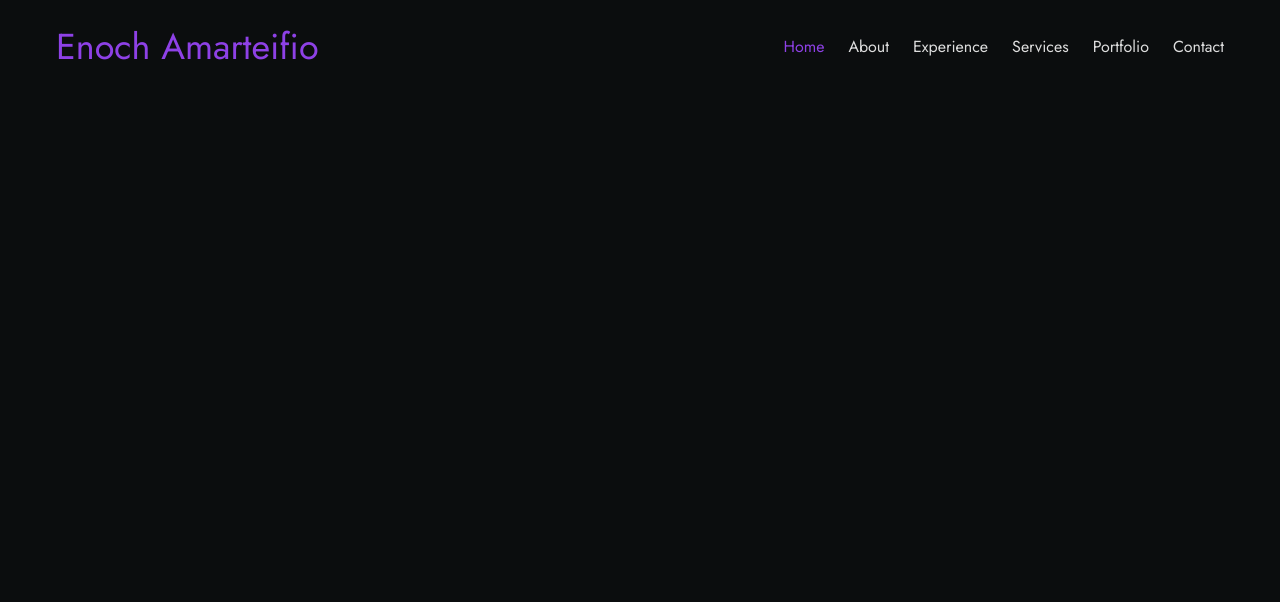
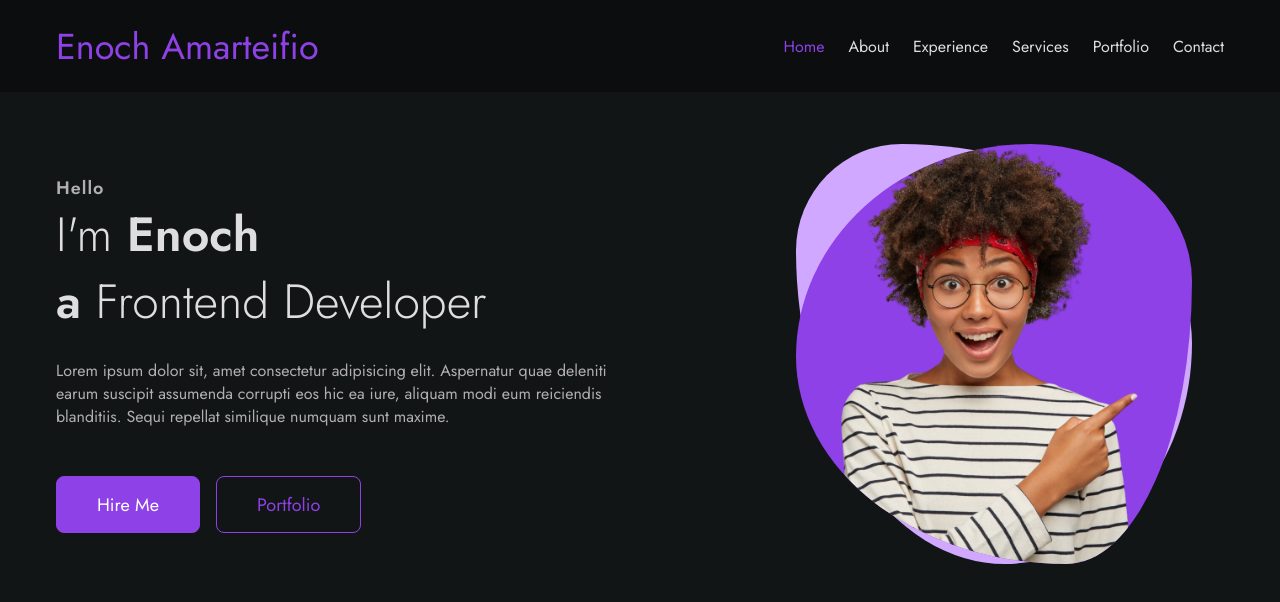
Before and after one commit to enoch-amart/enoch-amart, a plain HTML site: page index.html in a window 1280 px wide. Drawn offline with Linux system fonts and the light colour scheme.

Commit message:
building the home/hero component

```diff
--- a/assets/css/styles.css
+++ b/assets/css/styles.css
@@ -88,6 +88,11 @@ img {
   padding-inline: 1rem;
 }
 
+.grid {
+  display: grid;
+  gap: 1.5rem;
+}
+
 /*=============== STYLE SWITCHER ===============*/
 
 /*=============== HEADER & NAV ===============*/
@@ -96,6 +101,7 @@ img {
   top: 0;
   left: 0;
   width: 100%;
+  background-color: var(--body-color);
   box-shadow: 0 3px 9px hsla(0, 0, 0, 0.05);
 }
 
@@ -132,12 +138,123 @@ img {
 }
 
 /*=============== HOME ===============*/
+.home {
+  background-color: var(--container-color);
+  padding-block: 9rem 3rem;
+}
 
+.home__container {
+  grid-template-columns: repeat(2, 1fr);
+  align-items: center;
+}
+
+.home__small {
+  font-size: var(--large-font-size);
+  font-weight: var(--weight-600);
+  letter-spacing: 1px;
+}
+
+.home__title {
+  font-size: var(--big-font-size);
+  line-height: 1.4;
+}
+
+.home__title span {
+  font-weight: var(--weight-300);
+}
+
+.home__description {
+  margin-block: 1.5rem 3rem;
+}
+
+.home__btns {
+  display: flex;
+  column-gap: 1rem;
+}
+
+.home__img-wrapper {
+  margin-inline: auto 2rem;
+  position: relative;
+}
+
+.home__img-wrapper::before,
+.home__img-wrapper::after {
+  content: "";
+  position: absolute;
+  inset: 0;
+}
+
+.home__img-wrapper::before {
+  background-color: var(--first-color-light);
+  animation: animate__before 8s ease-in-out infinite;
+}
+
+.home__img-wrapper::after {
+  background-color: var(--first-color);
+}
+
+.home__img-wrapper::after,
+.home__img {
+  animation: animate__after 8s ease-in-out infinite;
+}
+
+.home__img {
+  z-index: 10;
+  position: relative;
+  vertical-align: middle;
+}
 /* Home animation */
 
+@keyframes animate__before {
+  0% {
+    border-radius: 65% 35% 29% 71% / 55% 30% 70% 45%;
+  }
+  50% {
+    border-radius: 21% 79% 50% 50% / 21% 50% 50% 79%;
+  }
+  100% {
+    border-radius: 65% 35% 29% 71% / 55% 30% 70% 45%;
+  }
+}
+
+@keyframes animate__after {
+  0% {
+    border-radius: 21% 79% 50% 50% / 21% 50% 50% 79%;
+  }
+  50% {
+    border-radius: 65% 35% 29% 71% / 55% 30% 70% 45%;
+  }
+  100% {
+    border-radius: 21% 79% 50% 50% / 21% 50% 50% 79%;
+  }
+}
+
 /*=============== BUTTON ===============*/
+.btn {
+  display: inline-block;
+  background-color: var(--first-color);
+  border: 1px solid var(--first-color);
+  color: var(--white);
+  padding: 0.9rem 2.5rem;
+  font-size: var(--large-font-size);
+  border-radius: 0.5rem;
+  transition: all 0.5s ease;
+}
+
+.btn--transparent {
+  background-color: transparent;
+  color: var(--first-color);
+}
 
 /* Button hover */
+.btn:hover {
+  background-color: var(--first-color-dark);
+}
+
+.btn--transparent:hover {
+  background-color: var(--first-color);
+  color: var(--white);
+}
 
 /*=============== ABOUT ===============*/
 
--- a/index.html
+++ b/index.html
@@ -49,7 +49,31 @@
     <!--==================== MAIN ====================-->
     <main class="main">
       <!--==================== HOME ====================-->
-      <section class="home" id="home"></section>
+      <section class="home" id="home">
+        <div class="home__container container grid">
+          <div class="home__content">
+            <span class="home__small">Hello</span>
+            <h1 class="home__title">
+              <span>I'm</span> Enoch <br />
+              a <span>Frontend Developer</span>
+            </h1>
+            <p class="home__description">
+              Lorem ipsum dolor sit, amet consectetur adipisicing elit.
+              Aspernatur quae deleniti earum suscipit assumenda corrupti eos hic
+              ea iure, aliquam modi eum reiciendis blanditiis. Sequi repellat
+              similique numquam sunt maxime.
+            </p>
+
+            <div class="home__btns">
+              <a href="#contact" class="btn">Hire Me</a>
+              <a href="#portfolio" class="btn btn--transparent">Portfolio</a>
+            </div>
+          </div>
+          <div class="home__img-wrapper">
+            <img src="/assets/img/profile.png" alt="" class="home__img" />
+          </div>
+        </div>
+      </section>
 
       <!--==================== ABOUT ====================-->
       <section class="about" id="about"></section>
```
Also changed, not shown: components/home.html (added, +25 -0 lines).
